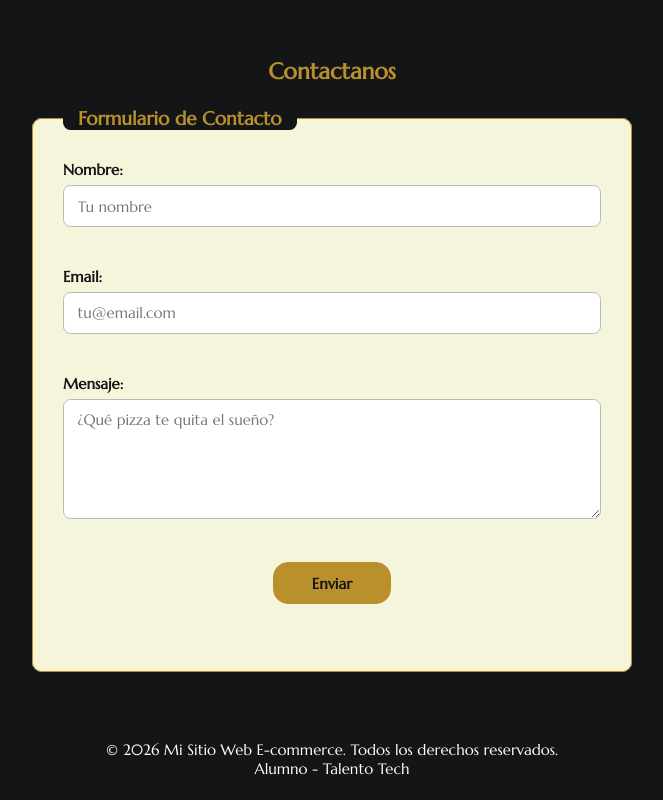
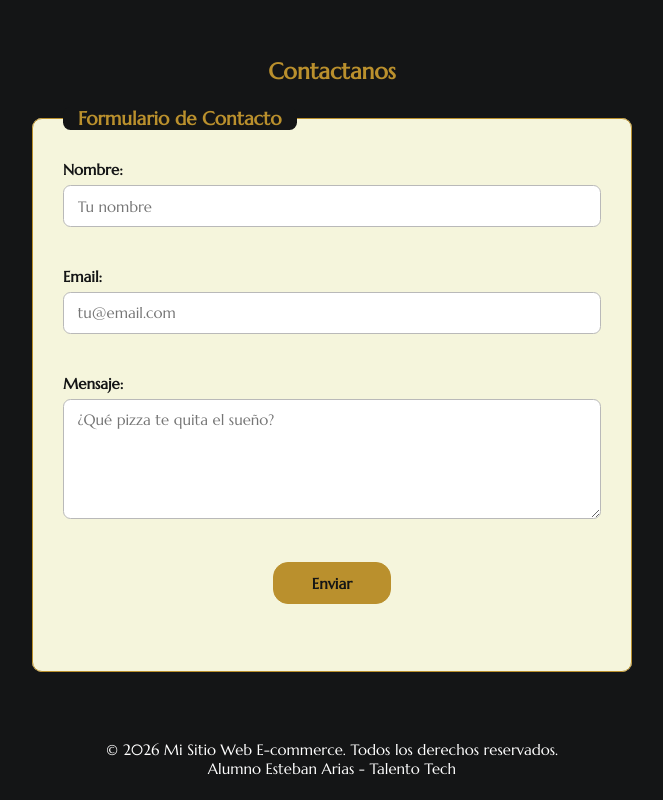
Before and after one commit to SPECTRVM-X/CronosPizza, a plain HTML site: page index.html in a window 1280 px wide. Shown: the part 1788-2588 px from the top of the page, without its empty margins (308-971 px from the left). Drawn offline with nearby package versions, Linux system fonts and the light colour scheme; a web font is replaced by a local one.

Commit message:
Update index.html

```diff
--- a/index.html
+++ b/index.html
@@ -355,7 +355,7 @@
 
    <footer>
       <p>&copy; 2026 Mi Sitio Web E-commerce. Todos los derechos reservados.</p>
-      <p>Alumno - Talento Tech</p>
+      <p>Alumno Esteban Arias - Talento Tech</p>
    </footer>
 
 </body>
```
